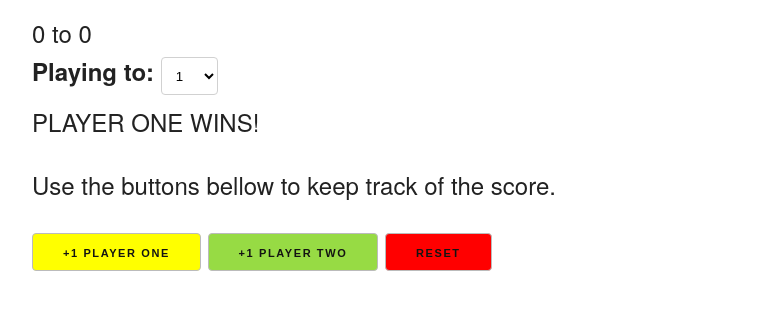
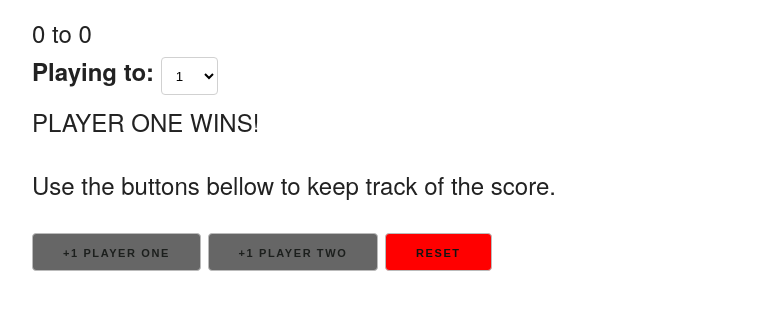
Before and after one commit to MK23-II/Ping-Pong-Score-Keeper, a plain HTML site: page index.html in a window 1280 px wide. Both pictures are taken after a click on the button "+1 PLAYER ONE". Shown: the part 149-458 px from the top of the page, without its empty margins (148-921 px from the left). Drawn offline with Linux system fonts and the light colour scheme.

Commit message:
add disabled buttons when a player wins

```diff
--- a/app.css
+++ b/app.css
@@ -70,3 +70,9 @@ button[type="reset"] {
     border-color: #888;
     outline: 0;
 }
+
+.playerOne:disabled, .playerTwo:disabled {
+    background-color: #666;
+    color: #1c1f1d;
+    cursor: not-allowed;
+  }
```
